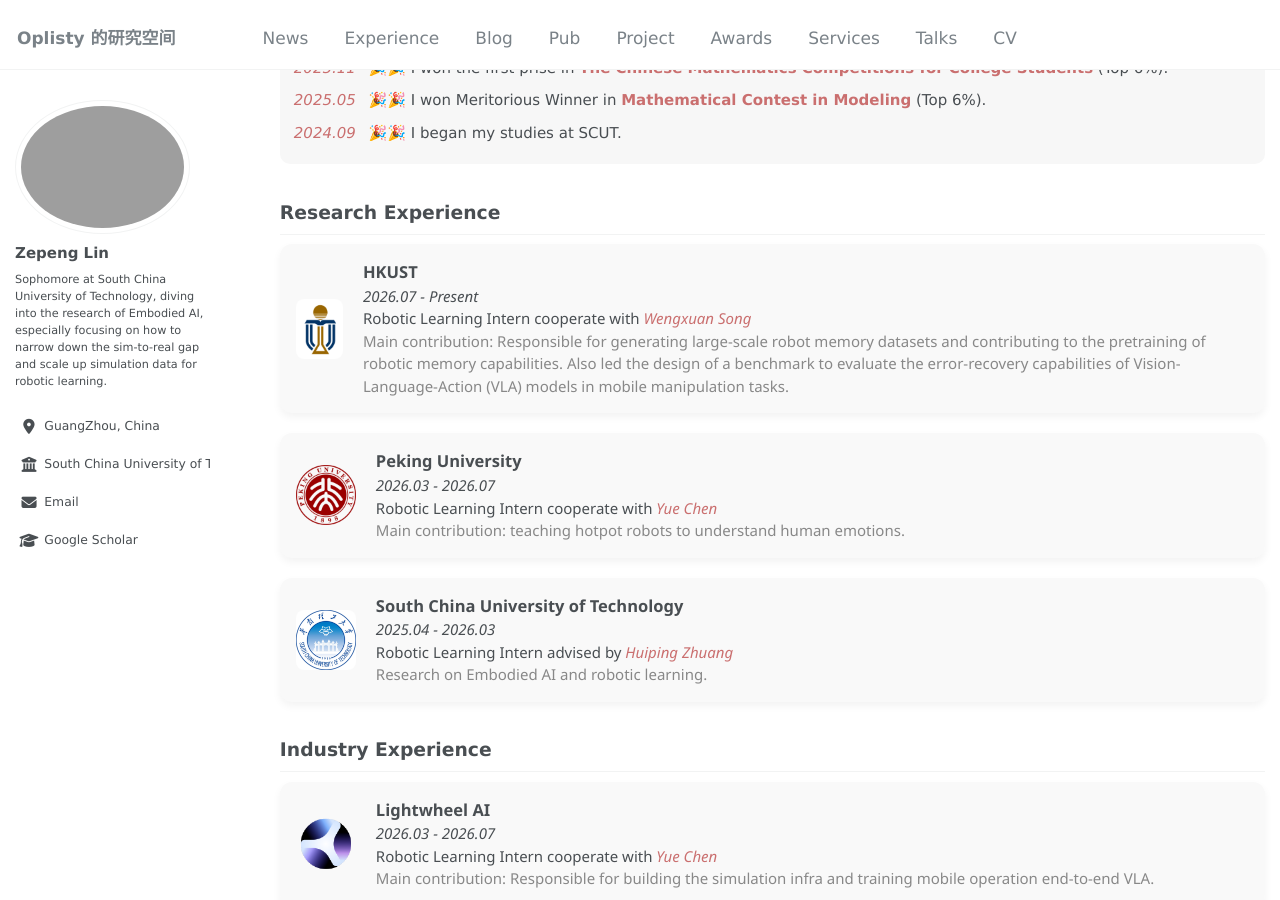
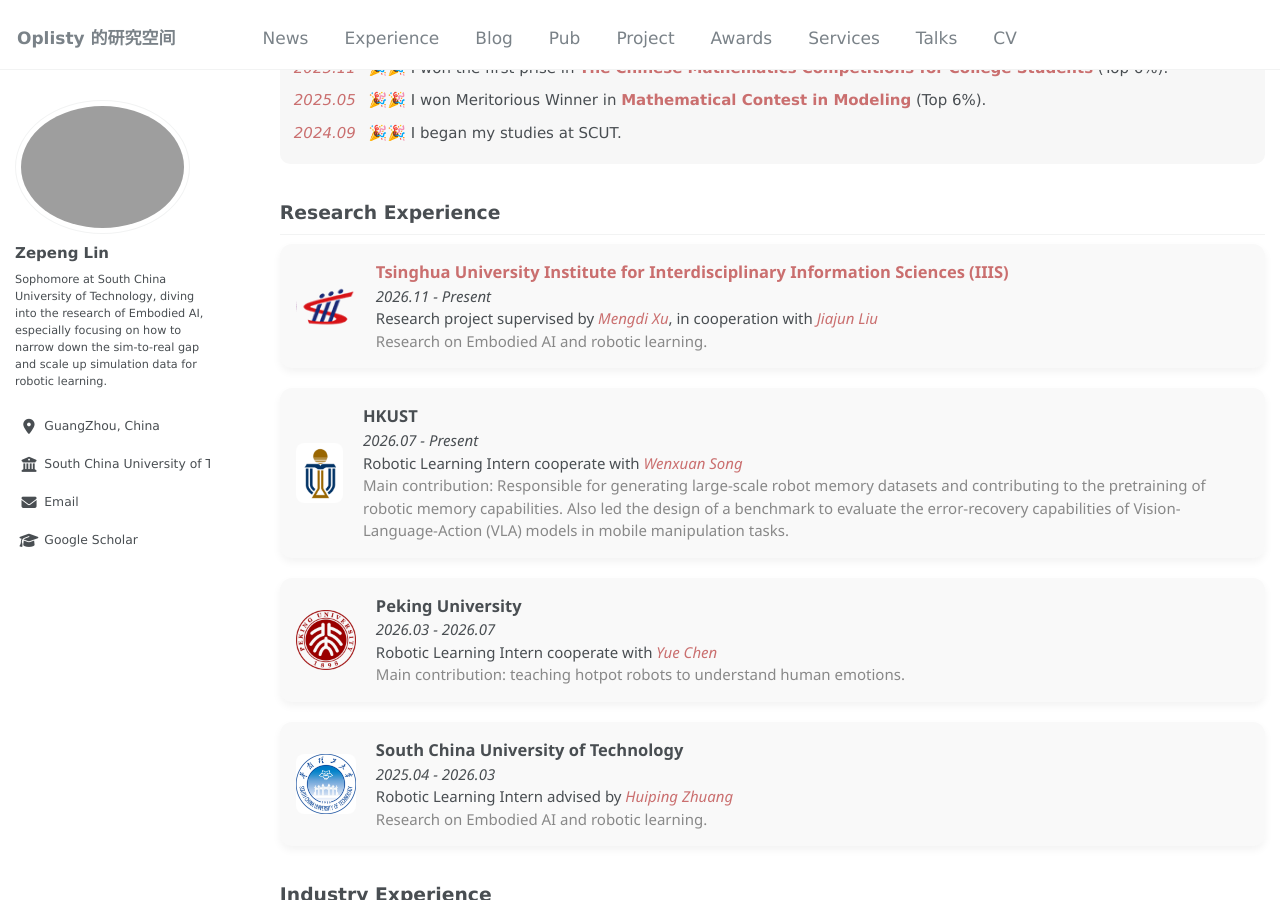
Before and after one commit to oplisty/oplisty.github.io, a Jekyll site: the page built from _pages/about.md, in a window 1280 px wide and 900 px high, scrolled down 303 px. Built offline with Jekyll 4.4.1, drawn with Linux system fonts in a browser that asks for light colours; some web fonts are replaced.

Commit message:
Update IIIS research experience

```diff
--- a/_pages/about.md
+++ b/_pages/about.md
@@ -35,11 +35,21 @@
 <div class="experience-container">
 
   <div class="experience-card">
+      <img src="images/iiis-emblem.png" alt="IIIS institute emblem" class="experience-logo">
+      <div class="experience-info">
+          <strong><a href="https://iiis.tsinghua.edu.cn/" target="_blank">Tsinghua University Institute for Interdisciplinary Information Sciences (IIIS)</a></strong><br>
+          <em>2026.11 - Present</em><br>
+          Research project supervised by <a href="https://www.mengdixu.me/" target="_blank"><em>Mengdi Xu</em></a>, in cooperation with <a href="https://jedward225.github.io/" target="_blank"><em>Jiajun Liu</em></a><br>
+          <span style="color:#888;">Research on Embodied AI and robotic learning.</span>
+      </div>
+  </div>
+
+  <div class="experience-card">
       <img src="images/HKUST.png" alt="HKUST logo" class="experience-logo">
       <div class="experience-info">
           <strong>HKUST</strong><br>
           <em>2026.07 - Present</em><br>
-          Robotic Learning Intern cooperate with <a href="https://songwxuan.github.io/"><em>Wengxuan Song</em></a><br>
+          Robotic Learning Intern cooperate with <a href="https://songwxuan.github.io/"><em>Wenxuan Song</em></a><br>
           <span style="color:#888;">Main contribution: Responsible for generating large-scale robot memory datasets and contributing to the pretraining of robotic memory capabilities. Also led the design of a benchmark to evaluate the error-recovery capabilities of Vision-Language-Action (VLA) models in mobile manipulation tasks.</span>
       </div>
   </div>
```
Also changed, not shown: images/iiis-emblem.png (added).
